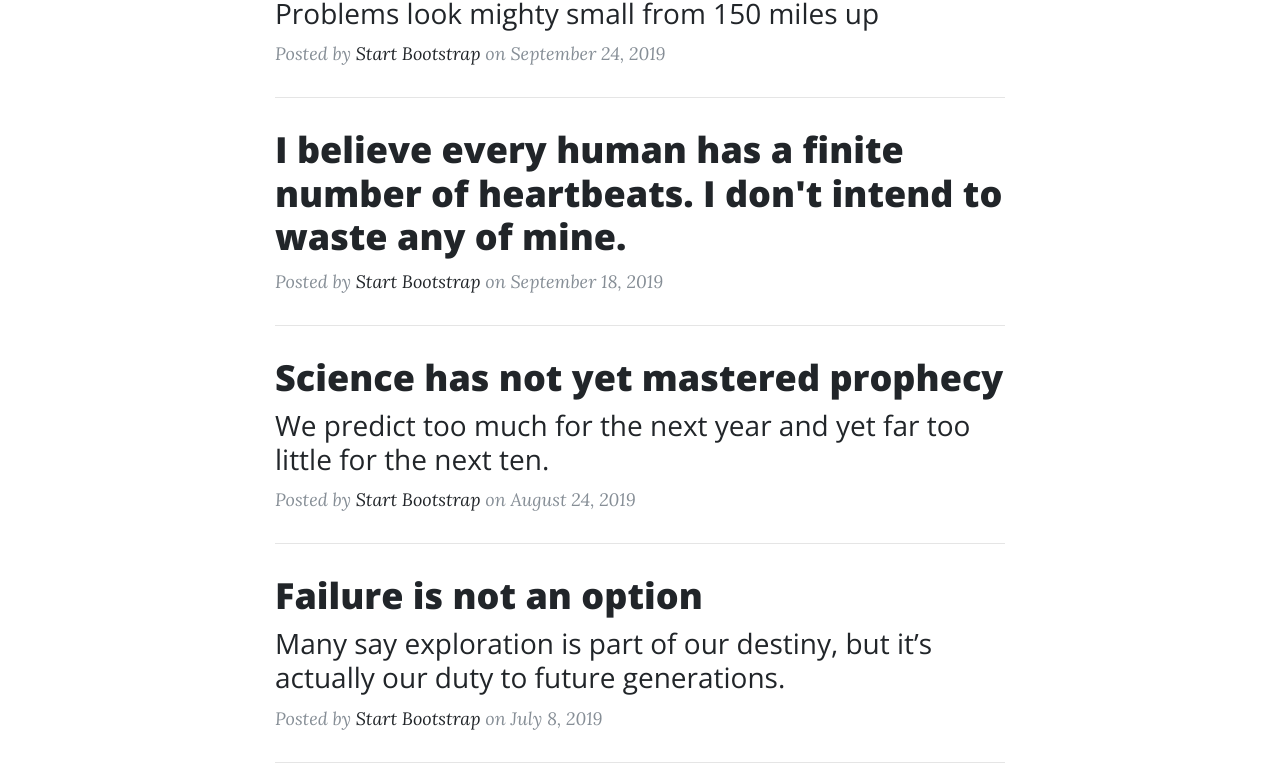
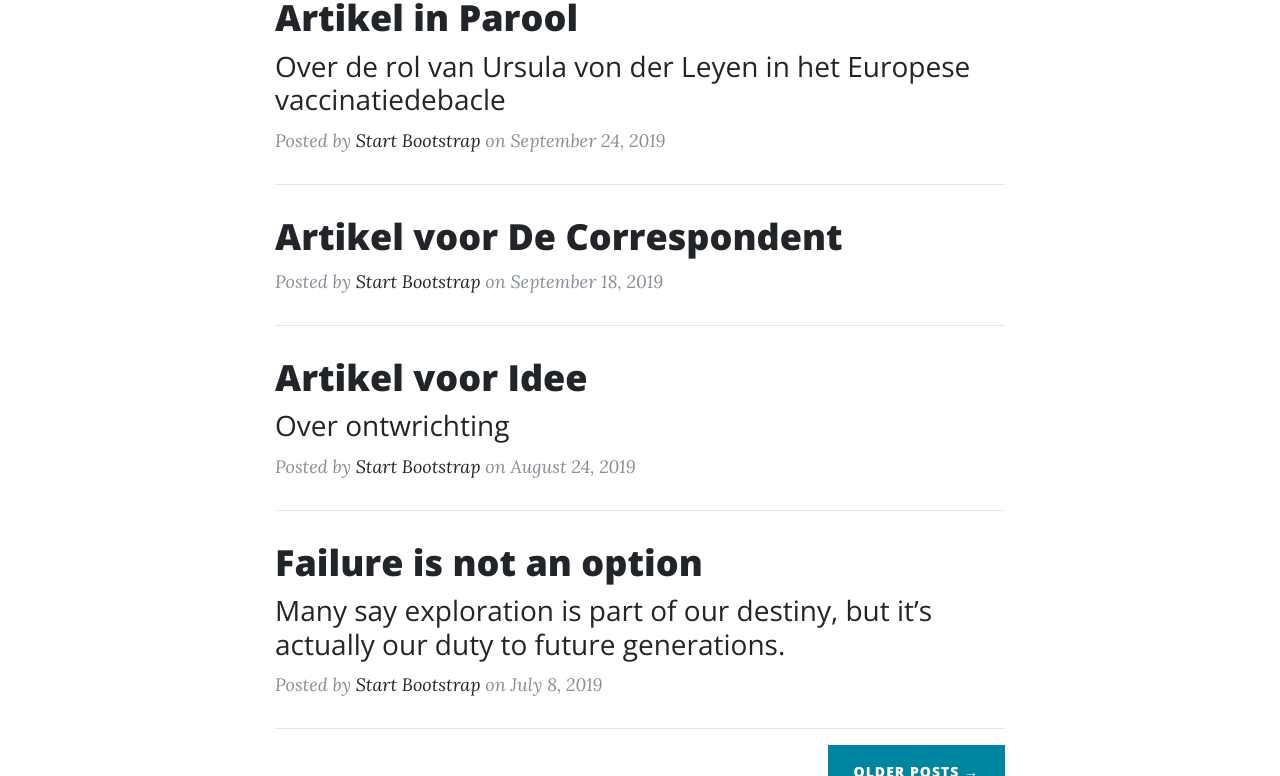
Before and after one commit to simonvanteutem/scribblings, a website: page index.html in a window 1280 px wide. Shown: the part 712-1488 px from the top of the page. Drawn offline with nearby package versions, Linux system fonts and the light colour scheme.

Commit message:
Add files via upload

```diff
--- a/index.html
+++ b/index.html
@@ -8,7 +8,7 @@
   <meta name="description" content="">
   <meta name="author" content="">
 
-  <title>Clean Blog - Start Bootstrap Theme</title>
+  <title>Simon van Teutem</title>
 
   <!-- Bootstrap core CSS -->
   <link href="vendor/bootstrap/css/bootstrap.min.css" rel="stylesheet">
@@ -59,8 +59,8 @@
       <div class="row">
         <div class="col-lg-8 col-md-10 mx-auto">
           <div class="site-heading">
-            <h1>Clean Blog</h1>
-            <span class="subheading">A Blog Theme by Start Bootstrap</span>
+            <h1>Krabbels van Simon</h1>
+            <span class="subheading">Politiek, journalistiek en andere krabbels</span>
           </div>
         </div>
       </div>
@@ -74,10 +74,10 @@
         <div class="post-preview">
           <a href="post.html">
             <h2 class="post-title">
-              Man must explore, and this is exploration at its greatest
+              Artikel in Parool
             </h2>
             <h3 class="post-subtitle">
-              Problems look mighty small from 150 miles up
+              Over de rol van Ursula von der Leyen in het Europese vaccinatiedebacle
             </h3>
           </a>
           <p class="post-meta">Posted by
@@ -88,7 +88,7 @@
         <div class="post-preview">
           <a href="post.html">
             <h2 class="post-title">
-              I believe every human has a finite number of heartbeats. I don't intend to waste any of mine.
+              Artikel voor De Correspondent
             </h2>
           </a>
           <p class="post-meta">Posted by
@@ -99,10 +99,10 @@
         <div class="post-preview">
           <a href="post.html">
             <h2 class="post-title">
-              Science has not yet mastered prophecy
+              Artikel voor Idee
             </h2>
             <h3 class="post-subtitle">
-              We predict too much for the next year and yet far too little for the next ten.
+              Over ontwrichting
             </h3>
           </a>
           <p class="post-meta">Posted by
```
